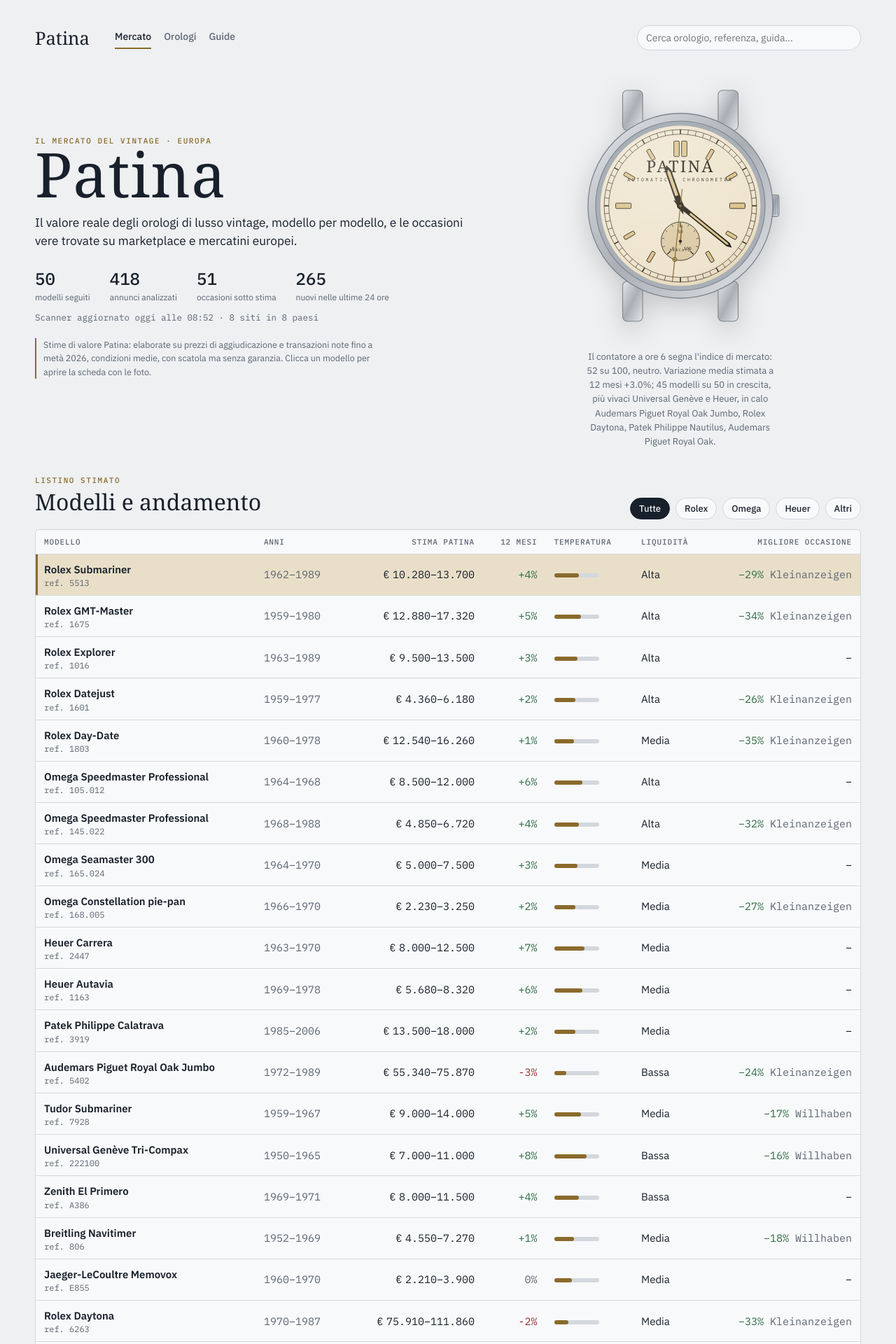
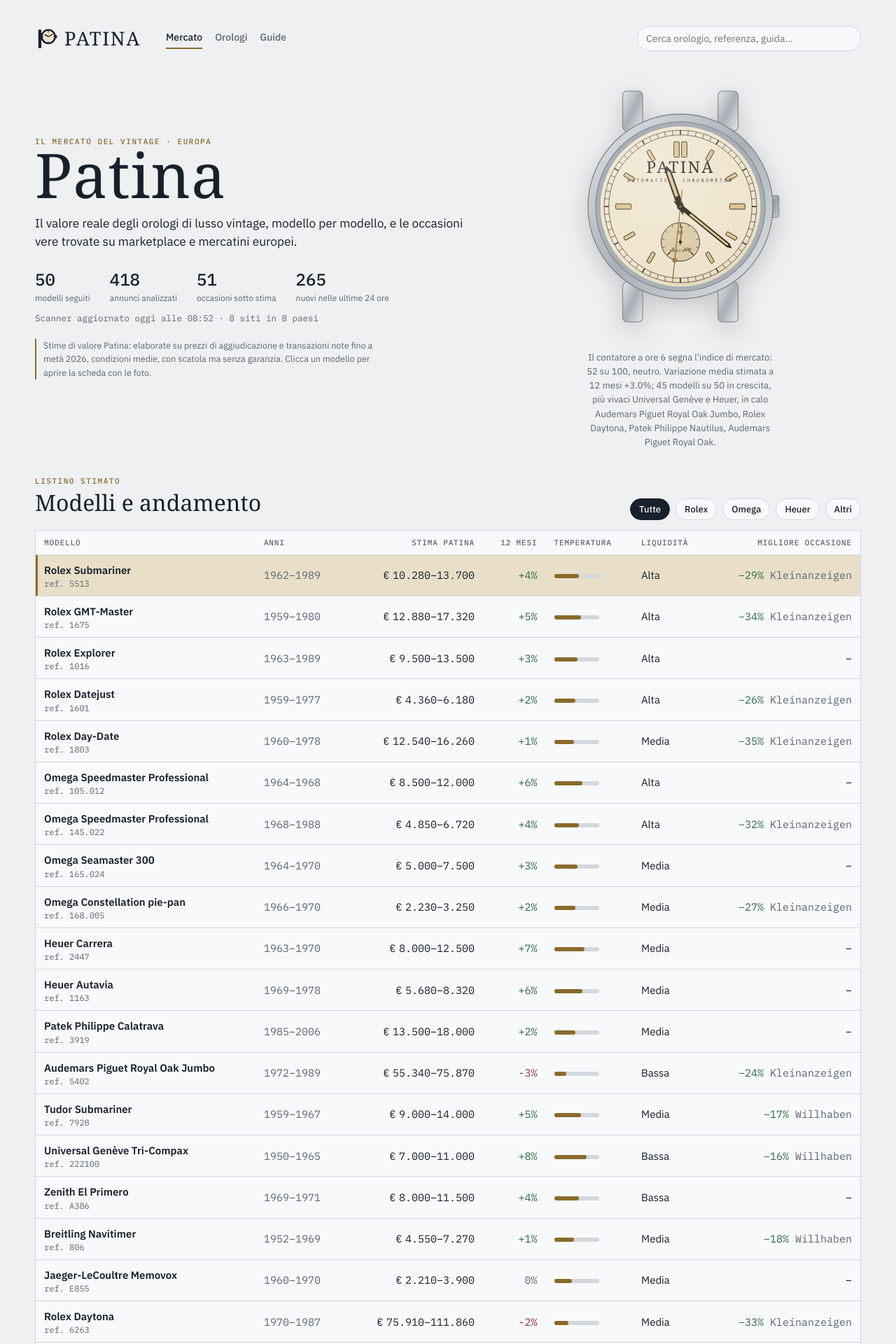
Before and after one commit to anomaly73bit/patina, a Jekyll site: the page built from index.html, in a window 1280 px wide. Shown: the top 1920 px of the page at 70% size. Built offline with Jekyll 4.4.1, drawn with Linux system fonts in a browser that asks for light colours; some web fonts are replaced.

Commit message:
Logo Patina (P con quadrante alle 10:10) nell'intestazione, favicon SVG/PNG chiaro e scuro, icona per la schermata Home
Co-Authored-By: Claude Opus 5.5 <noreply@anthropic.com>
Claude-Session: https://claude.ai/code/session_01BGF1ymn8bREKKhykVLPeio

```diff
--- a/_layouts/default.html
+++ b/_layouts/default.html
@@ -4,6 +4,11 @@
 <meta charset="utf-8">
 <meta name="viewport" content="width=device-width,initial-scale=1,viewport-fit=cover">
 <title>{% if page.title %}{{ page.title }} · {% endif %}{{ site.title }}</title>
+<link rel="icon" type="image/svg+xml" href="{{ '/assets/img/favicon.svg' | relative_url }}">
+<link rel="icon" type="image/png" sizes="32x32" href="{{ '/assets/img/favicon-32.png' | relative_url }}">
+<link rel="apple-touch-icon" href="{{ '/assets/img/apple-touch-icon.png' | relative_url }}">
+<meta name="theme-color" content="#eef0f2" media="(prefers-color-scheme: light)">
+<meta name="theme-color" content="#0e141c" media="(prefers-color-scheme: dark)">
 <meta name="description" content="{{ page.description | default: site.description }}">
 <link rel="preconnect" href="https://fonts.googleapis.com">
 <link rel="stylesheet" href="https://fonts.googleapis.com/css2?family=Italiana&family=IBM+Plex+Sans:wght@400;500;600&family=IBM+Plex+Mono:wght@400;500&display=swap">
@@ -11,7 +16,7 @@
 </head>
 <body>
 <nav class="topnav" aria-label="Menu principale">
-  <a class="logo" href="{{ '/' | relative_url }}">Patina</a>
+  <a class="logo" href="{{ '/' | relative_url }}" aria-label="Patina, pagina principale">{% include logo-mark.svg %}<span>Patina</span></a>
   <div class="navlinks">
     <a href="{{ '/' | relative_url }}"{% if page.url == '/' %} aria-current="page"{% endif %}>Mercato</a>
     <a href="{{ '/orologi/' | relative_url }}"{% if page.url contains '/orologi/' %} aria-current="page"{% endif %}>Orologi</a>
--- a/assets/css/patina.css
+++ b/assets/css/patina.css
@@ -216,3 +216,8 @@ dialog#scheda::backdrop{background:rgba(10,14,20,.55)}
 /* aggiornamento e annunci nuovi */
 .updated{font:12.5px var(--f-mono);color:var(--muted);margin-top:10px}
 .tag.new{border-color:var(--good);color:var(--good);background:var(--good-bg)}
+
+/* logo */
+.topnav a.logo{display:inline-flex;align-items:center;gap:8px;line-height:1}
+.topnav a.logo .mark{width:34px;height:34px;flex:none}
+.topnav a.logo span{font:1.7rem var(--f-display);letter-spacing:.06em;text-transform:uppercase;color:var(--ink)}
```
Also changed, not shown: _includes/logo-mark.svg (added), assets/img/apple-touch-icon.png (added), assets/img/favicon-32.png (added), assets/img/favicon.svg (added).
